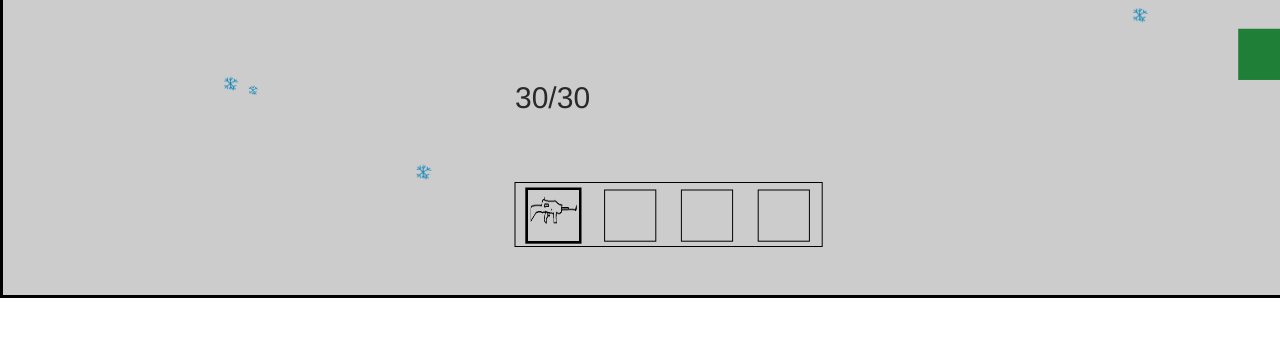
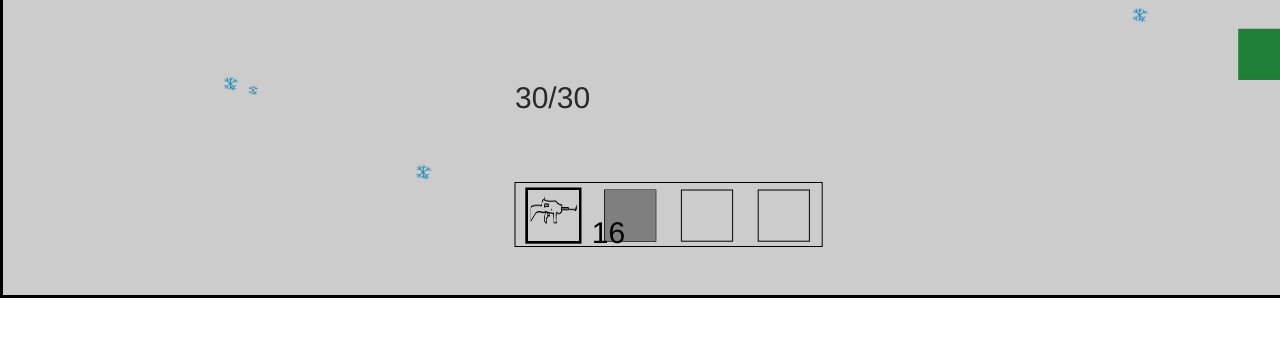
Before and after one commit to Greb-the-awesome/webdev, a Flask app: page /zombiewars in a window 1280 px wide. Shown: the part 458-800 px from the top of the page. Run offline with Flask 2, Linux system fonts and the light colour scheme.

Commit message:
zombie wars updates

```diff
--- a/main.py
+++ b/main.py
@@ -81,13 +81,17 @@ def postScores():
 
 @app.route("/leaderboard")
 def leader():
+	leader_string = ""
 	f = open("leader.txt", "r")
 	x = json.loads(f.read())
 	f.close()
 	keys_x = list(x.keys())
-	for y in range(0, len(keys_x)):
+	for y in range(0, len(keys_x)): # turn em to floats
 		keys_x[y] = float(keys_x[y])
-	return render_template("leaderboard.html", leader_dict=x, _dict_ordered=sorted(keys_x, reverse=True), len_dict=len(x), int=int, str=str)
+
+	for z in keys_x:
+		leader_string += f"{x[str(z)]}"
+	return render_template("leaderboard.html", leader_string = leader_string)
 
 @app.route("/zombiewars")
 def zombiewars():
--- a/static/zombiegame_updated/classes.js
+++ b/static/zombiegame_updated/classes.js
@@ -2,7 +2,7 @@ console.log("classes.js loaded.");
 
 // bullet class
 class Bullet {
-	constructor(x, y, angle, damage, color, speed) {
+	constructor(x, y, angle, damage, color, speed, size) {
 		this.posX = x - widthIncrement * 0.5; // because it needs to be in the center
 		this.posY = y - widthIncrement * 0.5;
 		this.width = widthIncrement
@@ -11,6 +11,7 @@ class Bullet {
 		this.damage = damage;
 		this.color = color;
 		this.speed = speed;
+		this.size = size;
 		this.angleSin = Math.sin(this.angle);
 		this.angleCos = Math.cos(this.angle);
 
@@ -24,12 +25,12 @@ class Bullet {
 	draw() {
 		ctx.fillStyle = this.color;
 		ctx.fillRect(this.posX, this.posY,
-			widthIncrement, heightIncrement);
+			widthIncrement * this.size, heightIncrement * this.size);
 	}
 }
 
 class Item {
-	constructor(x, y, what, img, type, specs) {
+	constructor(x, y, what, img, type, specs, stackSize) {
 		this.posX = x;
 		this.posY = y;
 		this.width = 100;
@@ -41,6 +42,7 @@ class Item {
 		this.type = type; // gun|heal|put
 		this.specs = specs;
 		this.timer = 0; // once every short tick (100ms)
+		this.stackSize = stackSize;
 		if (this.type == "gun") {this.roundsRemaining = specs.capacity;}
 	}
 	draw() {
@@ -52,6 +54,9 @@ class Item {
 			if (this.cycle < -1) { this.cycleUpDown = true; }
 		}
 		ctx.drawImage(this.img, this.posX, this.posY + this.cycle * widthIncrement);
+		if (this.stackSize != 1) {
+			ctx.fillText(this.stackSize.toString(), this.posX, this.posY + this.cycle * widthIncrement + 90);
+		}
 	}
 }
 
@@ -65,12 +70,14 @@ class Player {
 		this.width = widthIncrement * 4;
 		this.height = this.width;
 		this.speed = widthIncrement/5;
-		this.inv = [new Item(0, 0, "macaroni gun", gunImg, "gun", {"damage":25,"color":"#DDDD00","capacity":30,"reloadTime":2450,"delay":150}),
-			false, false, false];
+		this.inv = [new Item(0, 0, "macaroni gun", gunImg, "gun", {"damage":25,"color":"#DDDD00","capacity":30,"reloadTime":2450,"delay":150,"size":1}, 1),
+			new Item(1, 1, "wall", wallImg, "wall",
+				{"color":"#000000","health":100}, 16), false, false];
 		this.invSelect = 0;
 		this.reloading = false;
 		this.firingDelay = false;
 		this.usingMed = false;
+		this.canMove = {"up":true,"down":true,"left":true,"right":true};
 	}
 	checkSelect(slot) {
 		if (this.invSelect == slot) {
@@ -107,23 +114,40 @@ class Player {
 		ctx.strokeRect(widthIncrement * 41, heightIncrement * 86, widthIncrement * 4, widthIncrement * 4);
 		if (player.inv[0]) {
 			ctx.drawImage(player.inv[0].img, widthIncrement * 41, heightIncrement * 86, widthIncrement * 4, widthIncrement * 4);
+			if (player.inv[0].stackSize != 1) {
+				ctx.fillText(player.inv[0].stackSize.toString(), widthIncrement * 40, heightIncrement * 93);
+			}
 		}
 		this.checkSelect(1);
 		ctx.strokeRect(widthIncrement * 47, heightIncrement * 86, widthIncrement * 4, widthIncrement * 4);
 		if (player.inv[1]) {
 			ctx.drawImage(player.inv[1].img, widthIncrement * 47, heightIncrement * 86, widthIncrement * 4, widthIncrement * 4);
+			if (player.inv[1].stackSize != 1) {
+				ctx.fillText(player.inv[1].stackSize.toString(), widthIncrement * 46, heightIncrement * 93);
+			}
 		}
 		this.checkSelect(2);
 		ctx.strokeRect(widthIncrement * 53, heightIncrement * 86, widthIncrement * 4, widthIncrement * 4);
 		if (player.inv[2]) {
 			ctx.drawImage(player.inv[2].img, widthIncrement * 53, heightIncrement * 86, widthIncrement * 4, widthIncrement * 4);
+			if (player.inv[2].stackSize != 1) {
+				ctx.fillText(player.inv[2].stackSize.toString(), widthIncrement * 52, heightIncrement * 93);
+			}
 		}
 		this.checkSelect(3);
 		ctx.strokeRect(widthIncrement * 59, heightIncrement * 86, widthIncrement * 4, widthIncrement * 4);
 		if (player.inv[3]) {
 			ctx.drawImage(player.inv[3].img, widthIncrement * 59, heightIncrement * 86, widthIncrement * 4, widthIncrement * 4);
+			if (player.inv[3].stackSize != 1) {
+				ctx.fillText(player.inv[3].stackSize.toString(), widthIncrement * 58, heightIncrement * 93);
+			}
 		}
 		ctx.lineWidth = 1;
+
+		if (this.selected && this.selected.type == "wall") {
+			ctx.strokeRect(Math.cos(this.angle) * widthIncrement * 5 + this.posX, Math.sin(this.angle) * widthIncrement * 5 + this.posY,
+				widthIncrement * 3, widthIncrement * 3);
+		}
 
 		// since draw() is called every frame were doing some housekeeping here
 		this.selected = this.inv[this.invSelect];
@@ -138,11 +162,11 @@ class Player {
 				for (let i=0; i<this.selectSpecs.rpc; i++) {
 					bullets.push(new Bullet(this.posX + widthIncrement * 2, this.posY + widthIncrement * 2,
 						this.angle - this.selectSpecs.spread/2 + Math.random() * this.selectSpecs.spread,
-						this.selectSpecs.damage, this.selectSpecs.color, widthIncrement));
+						this.selectSpecs.damage, this.selectSpecs.color, widthIncrement, this.selectSpecs.size));
 				}
 			} else { // not a shotgun
 				bullets.push(new Bullet(this.posX + widthIncrement * 2, this.posY + widthIncrement * 2,
-					this.angle, this.selectSpecs.damage, this.selectSpecs.color, widthIncrement));
+					this.angle, this.selectSpecs.damage, this.selectSpecs.color, widthIncrement, this.selectSpecs.size));
 
 			}
 			this.selected.roundsRemaining -= 1;
@@ -171,6 +195,18 @@ class Player {
 				this.speed=widthIncrement/5;this.usingMed=false;this.inv[this.invSelect]=false;
 			}, this.selectSpecs.time);
 		}
+
+		if (this.selected.type == "wall") {
+			walls.push({"color":this.selectSpecs.color,"health":this.selectSpecs.health,
+				"posX":Math.cos(this.angle) * widthIncrement * 5 + this.posX, "posY":Math.sin(this.angle) * widthIncrement * 5 + this.posY,
+					"width":widthIncrement*3,"height":widthIncrement*3});
+			this.firingDelay = true;
+			this.selected.stackSize -= 1;
+			if (this.selected.stackSize <= 0) {
+				this.inv[this.invSelect] = false;
+			}
+			setTimeout(()=>{player.firingDelay = false;}, 200);
+		}
 	}
 }
 
@@ -183,6 +219,7 @@ class Zombie {
 		this.damage = damage;
 		this.width = widthIncrement * 4;
 		this.height = this.width;
+		this.canMove = {"up":true,"down":true,"left":true,"right":true};
 	}
 	draw() {
 		ctx.fillStyle = "#289E45";
--- a/static/zombiegame_updated/imageLoader.js
+++ b/static/zombiegame_updated/imageLoader.js
@@ -107,6 +107,13 @@ function loadImgs() {
 		loadedImgs["snowball"] = true;
 	};
 
+	// snowball
+	window.wallImg = new Image();
+	window.wallImg.src = "static/zombiegame_updated/wall.png";
+	window.wallImg.onload = function() {
+		loadedImgs["wall"] = true;
+	};
+
 }
 
 loadImgs();
--- a/static/zombiegame_updated/zombiegame.css
+++ b/static/zombiegame_updated/zombiegame.css
@@ -26,3 +26,9 @@ html, body {
 .invisible {
     display: none;
 }
+
+.pauseMenu {
+    position: absolute;
+    top: 30%;
+    left: 20%;
+}
--- a/static/zombiegame_updated/zombiegame.js
+++ b/static/zombiegame_updated/zombiegame.js
@@ -15,7 +15,9 @@ var snowflakes = [];
 var horses = [];
 var items = [];
 var shootHandles = [];
+var walls = [];
 var askPickUp = [false, false];
+var frameDelay = 10;
 // hi
 
 console.log("main script loaded.");
@@ -69,7 +71,8 @@ function onLoad() {
 			loadedImgs["medicine"] &&
 			loadedImgs["aa12"] &&
 			loadedImgs["snowflake"] &&
-			loadedImgs["snowball"]
+			loadedImgs["snowball"] &&
+			loadedImgs["wall"]
 			) {
 			document.getElementById("loadingMsg").classList.add("invisible");
 			console.log("all images loaded. gameInit()");
@@ -77,6 +80,10 @@ function onLoad() {
 			window.clearInterval(i);
 		}
 	}, 10);
+	var showItems = document.querySelectorAll(".pauseMenu");
+	for (let i=0;i<showItems.length;i++) {
+		showItems[i].style.display = "none";
+	}
 }
 
 function stop() {
@@ -122,6 +129,7 @@ function lTick() {
 }
 
 function onScroll(event) {
+	event.preventDefault();
 	if (!player.usingMed) {
 		if (event.deltaY > 0) {
 			if (player.invSelect > 2) {player.invSelect = 0;} else {player.invSelect += 1;}
@@ -147,12 +155,12 @@ function gameInit() {
 	window.addEventListener("mousemove", onMouseMove);
 	window.addEventListener("mousedown", onMouseDown);
 	window.addEventListener("mouseup", onMouseUp);
-	document.body.onwheel = onScroll;
+	window.addEventListener("wheel", onScroll, {passive:false});
 
 	player = new Player();
 
 	// l o o p o o l
-	intervalHandle = window.setInterval(gameLoop, 10);
+	intervalHandle = window.setInterval(gameLoop, frameDelay);
 	sTickHandle = window.setInterval(sTick, 100);
 	lTickHandle = window.setInterval(lTick, 500);
 
@@ -164,17 +172,29 @@ function gameInit() {
 }
 
 function onKeyDown(event) {
+	event.preventDefault();
 	if (event.repeat) {return};
 	var keyCode = event.keyCode;
 	downKeys[keyCode] = true;
 	if (keyCode == 80) { // p
 		if (!paused) {
-			window.clearInterval(intervalHandle);
+			stop();
 			paused = true;
+			var showItems = document.querySelectorAll(".pauseMenu");
+			for (let i=0;i<showItems.length;i++) {
+				showItems[i].style.display = "block";
+			}
 		}
 		else {
-			intervalHandle = window.setInterval(gameLoop, 10);
+			intervalHandle = window.setInterval(gameLoop, frameDelay);
+			sTickHandle = window.setInterval(sTick, 100);
+			lTickHandle = window.setInterval(lTick, 500);
+
 			paused = false;
+			var showItems = document.querySelectorAll(".pauseMenu");
+			for (let i=0;i<showItems.length;i++) {
+				showItems[i].style.display = "none";
+			}
 		}
 	} else if (keyCode == 49) { // 1
 		player.invSelect = 0;
@@ -187,6 +207,9 @@ function onKeyDown(event) {
 	} else if (keyCode == 16) { // shift
 		player.speed = widthIncrement / 5;
 		player.width = widthIncrement * 4;
+	} else if (keyCode == 82 && player.selected.type == "gun") { // r
+		player.reloading = true;
+		setTimeout(()=>{player.reloading = false;player.selected.roundsRemaining = player.selectSpecs.capacity;}, player.selectSpecs.reloadTime);
 	}
 }
 
@@ -200,13 +223,12 @@ function onKeyUp(event) {
 	}
 }
 
-
 // collison detection function
 function checkCollision(thing1, thing2) {
-	x1bc = thing1.posX + thing1.width/2;
-	y1bc = thing1.posY + thing1.height/2;
-	x2bc = thing2.posX + thing2.width/2;
-	y2bc = thing2.posY + thing2.height/2;
+	var x1bc = thing1.posX + thing1.width/2;
+	var y1bc = thing1.posY + thing1.height/2;
+	var x2bc = thing2.posX + thing2.width/2;
+	var y2bc = thing2.posY + thing2.height/2;
 	if(Math.abs(x1bc-x2bc) < thing1.width/2 + thing2.width/2 &&
 		Math.abs(y1bc-y2bc) < thing1.height/2 + thing2.height/2) {
 		return true;
@@ -214,6 +236,35 @@ function checkCollision(thing1, thing2) {
 	else {
 		return false;
 	}
+}
+
+// same as ^^ but returns which side collision was done
+// directions = pos of thing2 relative to thing1
+// so if its like
+// thing2 thing1
+// it would return "left"
+// u gotta be careful tho cos reasons that only I know and im too lazy to explain
+function advancedCollisionCheck(thing1, thing2) {
+	var x1bc = thing1.posX + thing1.width/2;
+	var y1bc = thing1.posY + thing1.height/2;
+	var x2bc = thing2.posX + thing2.width/2;
+	var y2bc = thing2.posY + thing2.height/2;
+	var distanceX = x1bc - x2bc;
+	var distanceY = y1bc - y2bc;
+	var Lcollide, Rcollide, Ucollide, Dcollide;
+	if (distanceX > 0 && distanceX < thing1.width/2 + thing2.width/2) {
+		Rcollide = true;
+	}
+	if (distanceX < 0 && distanceX > -(thing1.width/2 + thing2.width/2)) {
+		Lcollide = true;
+	}
+	if (distanceY > 0 && distanceY < thing1.height/2 + thing2.height/2) {
+		Dcollide = true;
+	}
+	if (distanceY < 0 && distanceY > -(thing1.height/2 + thing2.height/2)) {
+		Ucollide = true;
+	}
+	return {"up":Ucollide,"down":Dcollide,"left":Lcollide,"right":Rcollide};
 }
 
 function checkZombieCollideBullet(b,z) {
@@ -232,45 +283,50 @@ function checkZombieCollideBullet(b,z) {
 								(x, y)=>{
 									player.speed = widthIncrement / 2;
 									player.width = widthIncrement * 8;
-								}}));
+								}}, 1));
 							case 2:
 								items.push(new Item(z[j].posX, z[j].posY, "M249", opGunImg, "gun",
-									{"damage":50,"color":"#00FFFF","capacity":100,"reloadTime":3000,"delay":50,"shotgun":false}));
+									{"damage":50,"color":"#00FFFF","capacity":100,"reloadTime":3000,"delay":50,"shotgun":false,"size":1}, 1));
 								break;
 							case 3:
 								items.push(new Item(z[j].posX, z[j].posY, "kar98k", kar98Img, "gun",
-									{"damage":50,"color":"#99DDDD","capacity":10,"reloadTime":2450,"delay":500,"shotgun":false}));
+									{"damage":50,"color":"#99DDDD","capacity":10,"reloadTime":2450,"delay":500,"shotgun":false,"size":1}, 1));
 								break;
 							case 4:
 								items.push(new Item(z[j].posX, z[j].posY, "AK-47", akImg, "gun",
-									{"damage":50,"color":"#FFFF00","capacity":30,"reloadTime":1800,"delay":80,"shotgun":false}));
+									{"damage":50,"color":"#FFFF00","capacity":30,"reloadTime":1800,"delay":80,"shotgun":false,"size":1}, 1));
 								break;
 							case 5:
 								items.push(new Item(z[j].posX, z[j].posY, "M1918 BAR", m1918Img, "gun",
-									{"damage":40,"color":"#a88f32","capacity":20,"reloadTime":2000,"delay":100,"shotgun":false}));
+									{"damage":40,"color":"#a88f32","capacity":20,"reloadTime":2000,"delay":100,"shotgun":false,"size":1}, 1));
 								break;
 							case 6:
 								items.push(new Item(z[j].posX, z[j].posY, "QCW-05", qcwImg, "gun",
-									{"damage":100,"color":"#00DD00","capacity":50,"reloadTime":2000,"delay":25,"shotgun":false}));
+									{"damage":100,"color":"#00DD00","capacity":50,"reloadTime":2000,"delay":25,"shotgun":false,"size":1}, 1));
 								break;
 							case 7:
 								items.push(new Item(z[j].posX, z[j].posY, "M1887", m1887Img, "gun",
-									{"damage":25,"color":"#FF0000","capacity":5,"reloadTime":2000,"delay":700,"shotgun":true,"spread":0.35,"rpc":5}));
+									{"damage":25,"color":"#FF0000","capacity":5,"reloadTime":2000,"delay":700,"shotgun":true,"spread":0.35,"rpc":5,"size":0.7}, 1));
 								break;
 							case 8:
 								items.push(new Item(z[j].posX, z[j].posY, "medkit", medkitImg, "heal",
-									{"time":2000,"healthRestore":100}));
+									{"time":2000,"healthRestore":100}, 1));
 							case 9:
 								items.push(new Item(z[j].posX, z[j].posY, "medicine", medicineImg, "heal",
-									{"time":1000,"healthRestore":50}));
+									{"time":1000,"healthRestore":50}, 1));
 							case 10:
 								items.push(new Item(z[j].posX, z[j].posY, "AA-12", aa12Img, "gun",
-									{"damage":25,"color":"#FF0000","capacity":20,"reloadTime":2000,"delay":200,"shotgun":true,"spread":0.4,"rpc":7}));
+									{"damage":25,"color":"#FF0000","capacity":20,"reloadTime":2000,"delay":200,"shotgun":true,"spread":0.4,"rpc":7,"size":0.7}, 1));
 						}
 						if (Math.floor(Math.random() * 5) == 3) {
 							items.push(new Item(z[j].posX + 20, z[j].posY + 20, "snowball", snowballImg, "gun",
-									{"damage":100,"color":"#94aeb0","capacity":1,"reloadTime":200,"delay":200,"shotgun":false}));
+									{"damage":100,"color":"#94aeb0","capacity":1,"reloadTime":200,"delay":200,"shotgun":false,"size":3}, 1));
 						}
+						if (Math.floor(Math.random() * 5) == 3) {
+							items.push(new Item(z[j].posX + 20, z[j].posY + 20, "wall", wallImg, "wall",
+								{"color":"#000000","health":200}, 32))
+						}
+
 					}
 					z.splice(j, 1);
 
@@ -302,26 +358,27 @@ function gameLoop() {
 	ctx.fillStyle = "#000000";
 	ctx.fillText("SCORE: " + score, canvasWidth-widthIncrement*20, heightIncrement*30);
 
+
 	// keyboard
-	if(downKeys[65] || downKeys[37]) { // a or <
+	if((downKeys[65] || downKeys[37]) && player.canMove.left) { // a or <
 		player.posX -= player.speed;
 		if (player.posX < 0) {
 			player.posX = widthIncrement * 99;
 		}
 	}
-	if(downKeys[68] || downKeys[39]) { // d or >
+	if((downKeys[68] || downKeys[39]) && player.canMove.right) { // d or >
 		player.posX += player.speed;
 		if (player.posX > canvasWidth) {
 			player.posX = 1;
 		}
 	}
-	if(downKeys[87] || downKeys[38]) { // w or ^
+	if((downKeys[87] || downKeys[38]) && player.canMove.up) { // w or ^
 		player.posY -= player.speed;
 		if (player.posY < 0) {
 			player.posY = canvasHeight - 1;
 		}
 	}
-	if(downKeys[83] || downKeys[40]) { // s or down
+	if((downKeys[83] || downKeys[40]) && player.canMove.down) { // s or down
 		player.posY += player.speed;
 		if (player.posY > canvasHeight) {
 			player.posY = 1;
@@ -401,24 +458,27 @@ function gameLoop() {
 		}
 	}
 
-	// zombie pathfind + draw
+	// zombie pathfind + draw + other stuff
 
 	for(let i=0; i<zombies.length; i++) {
 		var zombieInQuestion = zombies[i];
-		if(zombieInQuestion.posX < player.posX) { // zombie to the left of the player
+		if(zombieInQuestion.posX < player.posX && zombieInQuestion.canMove.right) { // zombie to the left of the player
 			zombieInQuestion.posX += widthIncrement/8;
-		} else if(zombieInQuestion.posX > player.posX) { // zombie to the right of the player
+		} else if(zombieInQuestion.posX > player.posX && zombieInQuestion.canMove.left) { // zombie to the right of the player
 			zombieInQuestion.posX -= widthIncrement/8;
 		}
 
-		if (zombieInQuestion.posY < player.posY) { // zombie to the top of the player
+		if (zombieInQuestion.posY < player.posY && zombieInQuestion.canMove.down) { // zombie to the top of the player
 			zombieInQuestion.posY += heightIncrement/8;
-		} else if (zombieInQuestion.posY > player.posY) { // zombie to the bottom of the player
+		} else if (zombieInQuestion.posY > player.posY && zombieInQuestion.canMove.up) { // zombie to the bottom of the player
 			zombieInQuestion.posY -= heightIncrement/8;
 		}
 
 		zombieInQuestion.draw();
-
+		zombieInQuestion.canMove.up = true;
+		zombieInQuestion.canMove.down = true;
+		zombieInQuestion.canMove.right = true;
+		zombieInQuestion.canMove.left = true;
 
 	}
 	checkZombieCollideBullet(bullets, zombies);
@@ -447,6 +507,38 @@ function gameLoop() {
 			snowflakes.splice(i, 1);
 		}
 	}
+	player.canMove.up = true;
+	player.canMove.down = true;
+	player.canMove.right = true;
+	player.canMove.left = true;
+	for (let i=0;i<walls.length;i++) {
+		wallInQuestion = walls[i];
+		ctx.drawImage(wallImg, wallInQuestion.posX, wallInQuestion.posY, widthIncrement * 3, widthIncrement * 3);
+		var a = advancedCollisionCheck(player, wallInQuestion);
+		var b = checkCollision(player, wallInQuestion);
+
+		if (b) {
+			if (a.down) {player.canMove.up = false;}
+			if (a.up) {player.canMove.down = false;}
+			if (a.left) {player.canMove.right = false;}
+			if (a.right) {player.canMove.left = false;}
+		}
+		for(let j=0; j<zombies.length; j++) {
+			var zombieInQuestion = zombies[j];
+			var a = advancedCollisionCheck(zombieInQuestion, wallInQuestion);
+			var b = checkCollision(zombieInQuestion, wallInQuestion);
+			if (b) {
+				if (a.down) {zombieInQuestion.canMove.up = false;}
+				if (a.up) {zombieInQuestion.canMove.down = false;}
+				if (a.left) {zombieInQuestion.canMove.right = false;}
+				if (a.right) {zombieInQuestion.canMove.left = false;}
+				wallInQuestion.health -= 0.5;
+				if (wallInQuestion.health < 0) {
+					walls.splice(i, 1);
+				}
+			}
+		}
+	}
 
 	// draw the ppl
 	player.draw();
--- a/templates/zombiewars.html
+++ b/templates/zombiewars.html
@@ -19,6 +19,24 @@
 	<canvas id="canv" width="1000" height="300" style="border:3px solid #000000"></canvas>
 
 	<input type="text" id="nameBox" placeholder="your (fake) name" class="invisible shareInput">
+
+
+
+	<div class="pauseMenu" style="width:60%;background-color:#EEEEEE;">
+		<center>
+			<h1>Game Paused</h1>
+			<p>Hover over a heading to know more about it</p>
+			<h3 onmouseenter="this.innerHTML='How fast the game is.';"
+				onmouseout="this.innerHTML='Game Pace:';">Game Pace:</h3>
+			<br>
+			<button onclick="frameDelay = 17;">Quite Slow</button>
+			<button onclick="frameDelay = 13;">A Bit Slow</button>
+			<button onclick="frameDelay = 10;">Normal</button>
+			<button onclick="frameDelay = 7;">CPU Destroyer</button>
+			<br><br>
+		</center>
+	</div>
+
 	<button class = "shareBtn invisible" id = "share" onclick="postScores();">Share yer score on the leaderboard!</button>
 
 </body>
```
Also changed, not shown: templates/leaderboard.html (+3 -4 lines), 1 other file.
